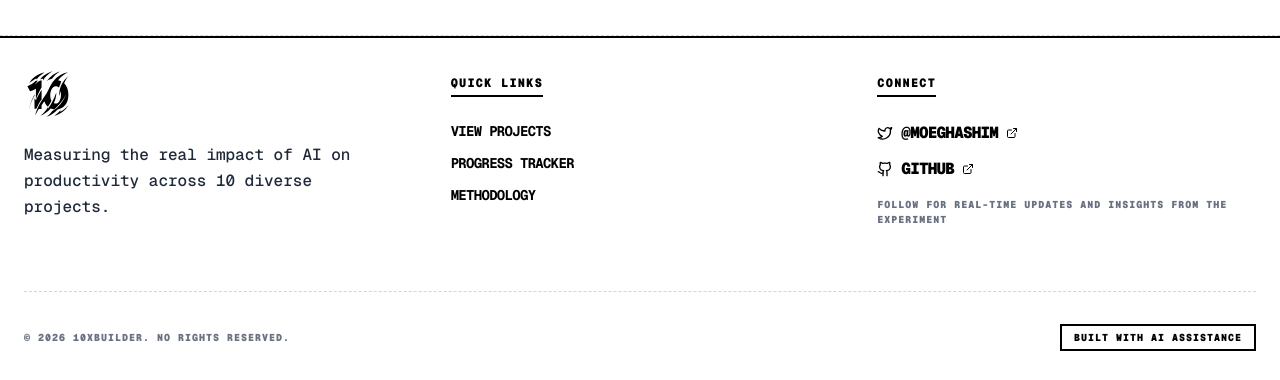
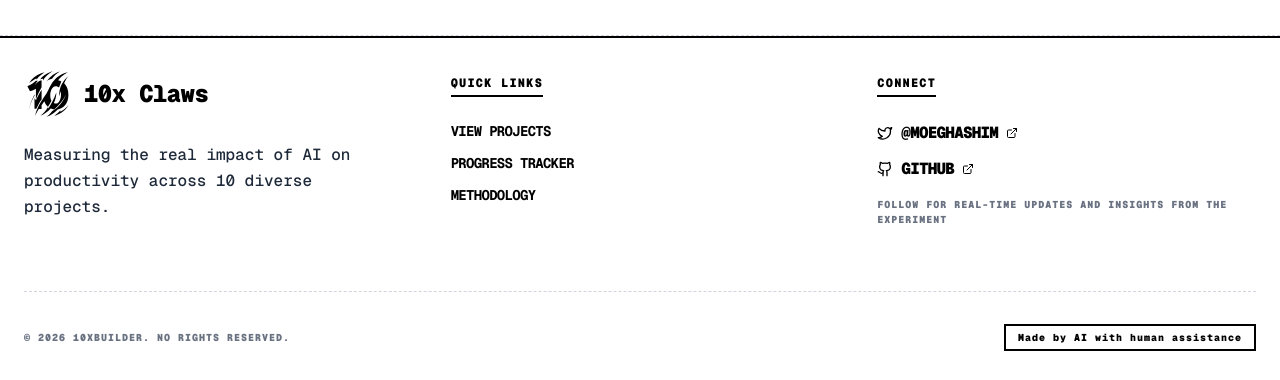
Before and after one commit to moeghashim/10x-shot, a Next.js app: page /en in a window 1280 px wide. Shown: the part 2292-2672 px from the top of the page. Built offline with nearby package versions, Linux system fonts and the light colour scheme; no server answers; the database is empty; a web font is replaced by a local one.

Commit message:
feat: update footer branding and favicon logo

```diff
--- a/app/[locale]/layout.tsx
+++ b/app/[locale]/layout.tsx
@@ -23,7 +23,9 @@ export const metadata: Metadata = {
     "Tracking the real impact of AI on productivity across 10 diverse projects. Can artificial intelligence truly deliver 10x improvements?",
   generator: "v0.dev",
   icons: {
-    icon: [{ url: "/favicon.svg", type: "image/svg+xml" }, { url: "/favicon-simple.svg", type: "image/svg+xml" }],
+    icon: [{ url: "/10claws.svg", type: "image/svg+xml" }],
+    shortcut: [{ url: "/10claws.svg", type: "image/svg+xml" }],
+    apple: [{ url: "/10claws.svg", type: "image/svg+xml" }],
   },
   manifest: "/site.webmanifest",
 }
--- a/components/footer.tsx
+++ b/components/footer.tsx
@@ -17,7 +17,7 @@ export function Footer() {
                 height={44}
                 className="h-11 w-11 invert"
               />
-              <span className="text-xl font-bold">10xBuilder.ai</span>
+              <span className="text-xl font-bold">10x Claws</span>
             </div>
             <p className="text-gray-400 text-sm">
               Measuring the real impact of AI on productivity across 10 diverse projects.
@@ -74,7 +74,7 @@ export function Footer() {
           <div className="flex flex-col sm:flex-row justify-between items-center gap-4">
             <p className="text-xs text-gray-500">© 2024 10xBuilder.ai. All rights reserved.</p>
             <div className="flex items-center gap-4 text-xs text-gray-500">
-              <span>Built with AI assistance</span>
+              <span>Made by AI with human assistance</span>
             </div>
           </div>
         </div>
--- a/components/vibe-footer.tsx
+++ b/components/vibe-footer.tsx
@@ -13,7 +13,7 @@ export async function VibeFooter() {
           {/* Brand Section */}
           <div className="space-y-6">
             <div className="flex items-center">
-              <Link href="/" className="group inline-flex items-center">
+              <Link href="/" className="group inline-flex items-center gap-3">
                 <Image
                   src="/10claws.svg"
                   alt="10xBuilder.ai logo"
@@ -21,6 +21,7 @@ export async function VibeFooter() {
                   height={48}
                   className="h-12 w-12"
                 />
+                <span className="text-2xl font-black tracking-tight">10x Claws</span>
               </Link>
             </div>
             <p className="text-gray-800 font-medium leading-relaxed">
@@ -88,7 +89,7 @@ export async function VibeFooter() {
             <p className="text-[10px] font-black uppercase tracking-widest text-gray-500">
               {t("rights")}
             </p>
-            <div className="flex items-center gap-2 px-3 py-1 border-2 border-black text-[10px] font-black uppercase tracking-widest">
+            <div className="flex items-center gap-2 px-3 py-1 border-2 border-black text-[10px] font-black tracking-widest">
               {t("builtWith")}
             </div>
           </div>
--- a/messages/ar.json
+++ b/messages/ar.json
@@ -64,7 +64,7 @@
       "methodology": "المنهجية",
       "connect": "اتصل بنا",
       "follow": "تابع التحديثات والرؤى في الوقت الفعلي من التجربة",
-      "builtWith": "بني بمساعدة الذكاء الاصطناعي"
+      "builtWith": "صُنع بالذكاء الاصطناعي مع مساعدة بشرية"
     }
   }
 }
--- a/messages/en.json
+++ b/messages/en.json
@@ -64,7 +64,7 @@
       "methodology": "Methodology",
       "connect": "Connect",
       "follow": "Follow for real-time updates and insights from the experiment",
-      "builtWith": "Built with AI assistance"
+      "builtWith": "Made by AI with human assistance"
     }
   }
 }
--- a/public/favicon-preview.html
+++ b/public/favicon-preview.html
@@ -1,8 +1,8 @@
 <!DOCTYPE html>
 <html>
 <head>
-    <title>10x Favicon Preview</title>
-    <link rel="icon" type="image/svg+xml" href="favicon.svg">
+    <title>10claws Favicon Preview</title>
+    <link rel="icon" type="image/svg+xml" href="10claws.svg">
     <style>
         body {
             font-family: system-ui, -apple-system, sans-serif;
@@ -18,11 +18,11 @@
     </style>
 </head>
 <body>
-    <h1>10x Favicon Preview</h1>
+    <h1>10claws Favicon Preview</h1>
     <p>Check the browser tab to see the favicon in action!</p>
     <div>
-        <img src="favicon.svg" class="favicon-preview" alt="10x Favicon Preview">
+        <img src="10claws.svg" class="favicon-preview" alt="10claws Favicon Preview">
     </div>
-    <p>The favicon displays "10x" in white text on a black background</p>
+    <p>The favicon displays the 10claws logo.</p>
 </body>
 </html>
```
Also changed, not shown: public/site.webmanifest.
